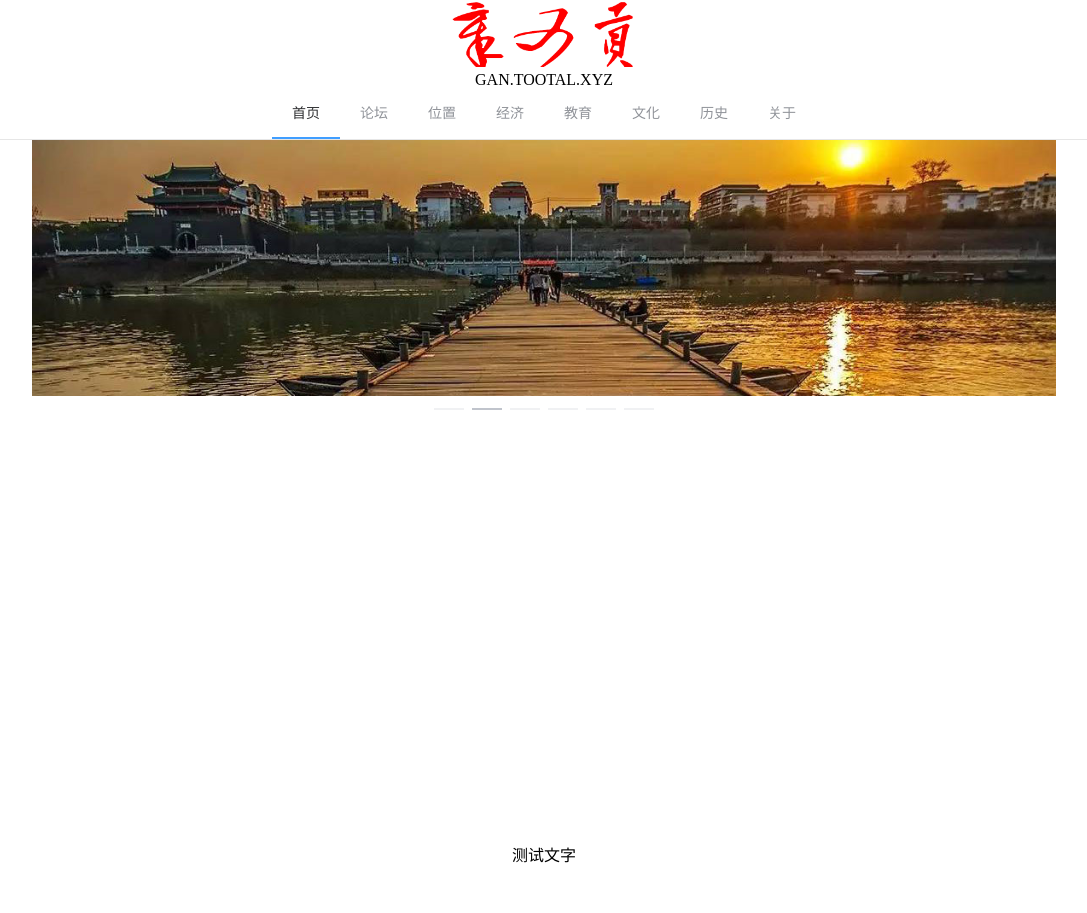
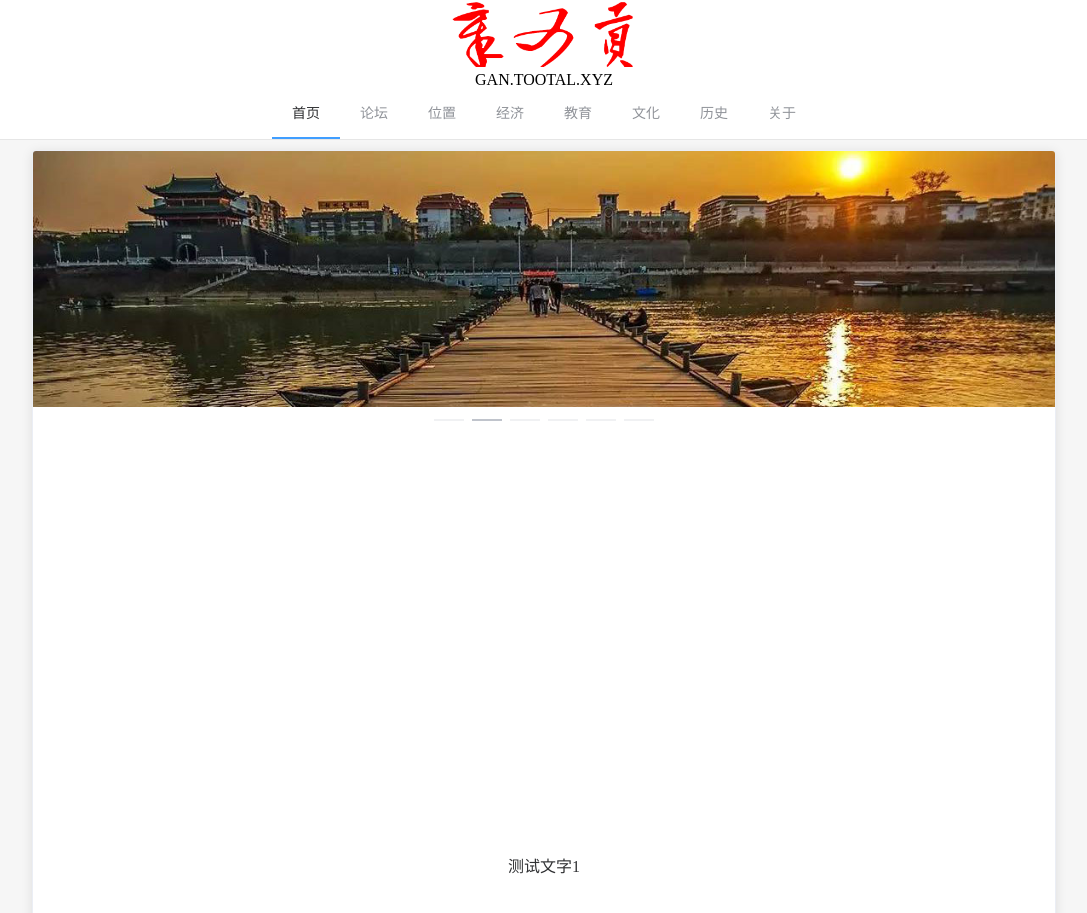
Before and after one commit to tootal/gan, a Vue app: page /index in a window 1280 px wide. Shown: the part 63-976 px from the top of the page, without its empty margins (96-1183 px from the left). Built offline with nearby package versions, Linux system fonts and the light colour scheme; what vue-baidu-map would draw is missing.

Commit message:
提取内容组件

```diff
--- /dev/null
+++ b/src/layouts/GanContent.vue
@@ -0,0 +1,33 @@
+<template>
+  <div class="content">
+    <el-card class="content-card" :body-style="cardBodyStyle">
+      <slot></slot>
+    </el-card>
+  </div>
+</template>
+<script>
+export default {
+  name: "GanContent",
+  props: {
+    cardBodyStyle: {
+      type: Object,
+      default() {
+        return {
+          padding: "20px"
+        };
+      }
+    }
+  }
+};
+</script>
+<style scoped>
+.content {
+  background-color: #f6f6f6;
+  padding-top: 10px;
+  padding-bottom: 10px;
+}
+.content-card {
+  max-width: 1024px;
+  margin: 0 auto;
+}
+</style>
--- a/src/pages/GanDetail.vue
+++ b/src/pages/GanDetail.vue
@@ -1,14 +1,13 @@
 <template>
-  <div class="detail">
-    <el-card class="detail-card">
-      <h3 class="title">{{ post.topic }}</h3>
-      <p class="article" v-for="(o, i) in article" :key="i">{{ o }}</p>
-      <el-alert title="此文章内容根据随机算法自动生成，不代表本站赞成文章的内容或立场。"
-        type="warning" show-icon :closable="false"></el-alert>
-    </el-card>
-  </div>
+  <gan-content>
+    <h3 class="title">{{ post.topic }}</h3>
+    <p class="article" v-for="(o, i) in article" :key="i">{{ o }}</p>
+    <el-alert title="此文章内容根据随机算法自动生成，不代表本站赞成文章的内容或立场。"
+      type="warning" show-icon :closable="false"></el-alert>
+  </gan-content>
 </template>
 <script>
+import GanContent from "../layouts/GanContent.vue";
 import BullshitGenerator from "../utils/BullshitGenerator.js";
 export default {
   name: "GanDetail",
@@ -29,19 +28,13 @@ export default {
       }
       return [];
     }
+  },
+  components: {
+    GanContent
   }
 };
 </script>
 <style scoped>
-.detail {
-  background-color: #f6f6f6;
-  padding-top: 10px;
-  padding-bottom: 10px;
-}
-.detail-card {
-  max-width: 1024px;
-  margin: 0 auto;
-}
 .title {
   color: #1a1a1a;
   text-align: center;
--- a/src/pages/GanForum.vue
+++ b/src/pages/GanForum.vue
@@ -1,6 +1,5 @@
 <template>
-  <div class="forum">
-    <el-card class="forum-card">
+  <gan-content>
     <el-table :data="tableData" class="forum-table">
       <el-table-column type="index" min-width="5px"></el-table-column>
       <el-table-column prop="topic" label="主题" min-width="160px" v-slot="{ row }">
@@ -11,10 +10,10 @@
       </el-table-column>
       <el-table-column prop="reply" label="回复" min-width="60px" sortable></el-table-column>
     </el-table>
-    </el-card>
-  </div>
+  </gan-content>
 </template>
 <script>
+import GanContent from "../layouts/GanContent.vue";
 import {
   StatementGenerator,
   QuestionGenerator
@@ -42,25 +41,16 @@ export default {
   },
   mounted() {
     localStorage.setItem("forumData", JSON.stringify(this.tableData));
+  },
+  components: {
+    GanContent
   }
 };
 </script>
 <style scoped>
-.forum {
-  background-color: #f6f6f6;
-  padding-top: 10px;
-  padding-bottom: 10px;
-}
-.forum-card {
-  max-width: 1024px;
-  margin: 0 auto;
-}
 .el-table {
   margin-top: 0;
   margin-bottom: 0;
-}
-.el-table__row:hover {
-  cursor: pointer;
 }
 .topic-link {
   text-decoration: none;
--- a/src/pages/GanIndex.vue
+++ b/src/pages/GanIndex.vue
@@ -1,11 +1,6 @@
 <template>
-  <div>
-    <el-carousel
-      :height="autoHeight"
-      style="max-width: 1024px"
-      class="mx-auto"
-      indicator-position="outside"
-    >
+  <gan-content :card-body-style="{ padding: '0' }">
+    <el-carousel :height="autoHeight" indicator-position="outside">
       <el-carousel-item v-for="i in pics" :key="i">
         <el-image
           :src="require('../assets/scenic/' + i + '.jpg')"
@@ -15,13 +10,11 @@
         />
       </el-carousel-item>
     </el-carousel>
-    <p>测试文字</p>
-    <p>测试文字</p>
-    <p>测试文字</p>
-    <p>测试文字</p>
-  </div>
+    <p v-for="i in 4" :key="i" style="padding: 400px 0" class="text-center">测试文字{{i}}</p>
+  </gan-content>
 </template>
 <script>
+import GanContent from "../layouts/GanContent.vue";
 export default {
   name: "GanIndex",
   data() {
@@ -35,12 +28,9 @@ export default {
       if (this.width <= 1024) return this.width / 4 + "px";
       else return 1024 / 4 + "px";
     }
+  },
+  components: {
+    GanContent
   }
 };
 </script>
-<style scoped>
-p {
-  text-align: center;
-  padding: 400px 0;
-}
-</style>
```
Lines whose indentation alone changed are shown as unchanged.
